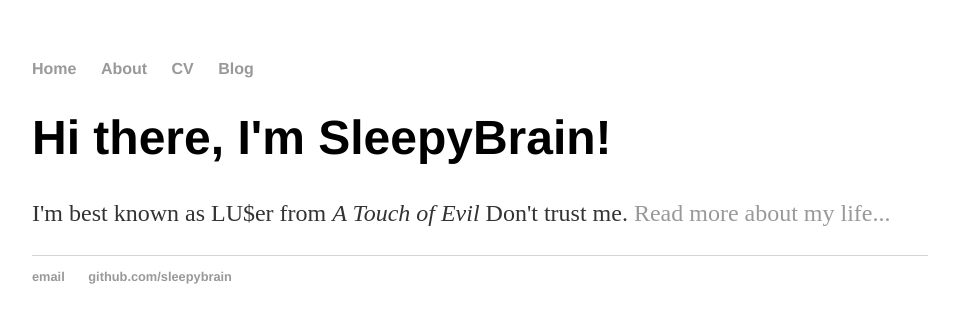
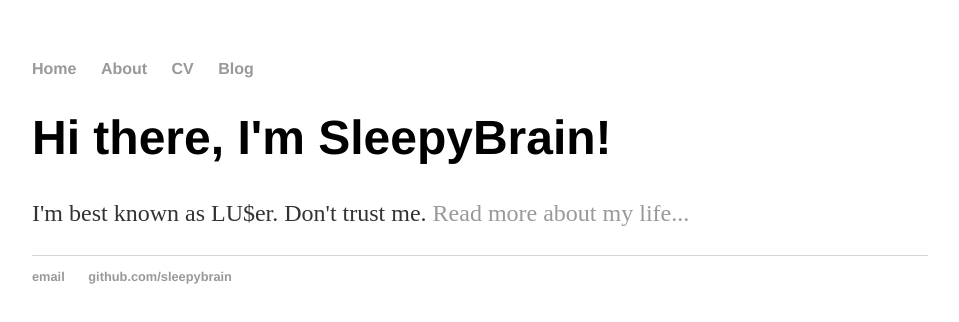
Before and after one commit to SleepyBrain/sleepybrain.github.io, a plain HTML site: page index.html in a window 1280 px wide. Shown: the whole page, without its empty margins (160-1119 px from the left). Drawn offline with Linux system fonts and the light colour scheme.

Commit message:
Update index.html

```diff
--- a/index.html
+++ b/index.html
@@ -17,7 +17,7 @@
 		<div class="container">
     		<div class="blurb">
         		<h1>Hi there, I'm SleepyBrain!</h1>
-				<p>I'm best known as LU$er from <em>A Touch of Evil </em> Don't trust me. <a href="/about">Read more about my life...</a></p>
+				<p>I'm best known as LU$er. Don't trust me. <a href="/about">Read more about my life...</a></p>
     		</div><!-- /.blurb -->
 		</div><!-- /.container -->
 		<footer>
```
